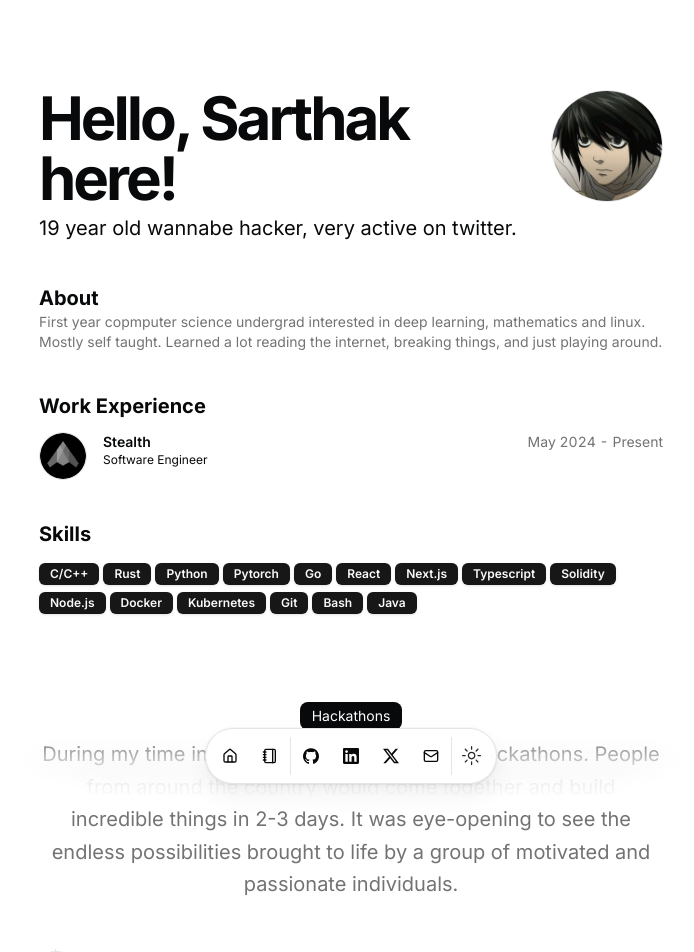
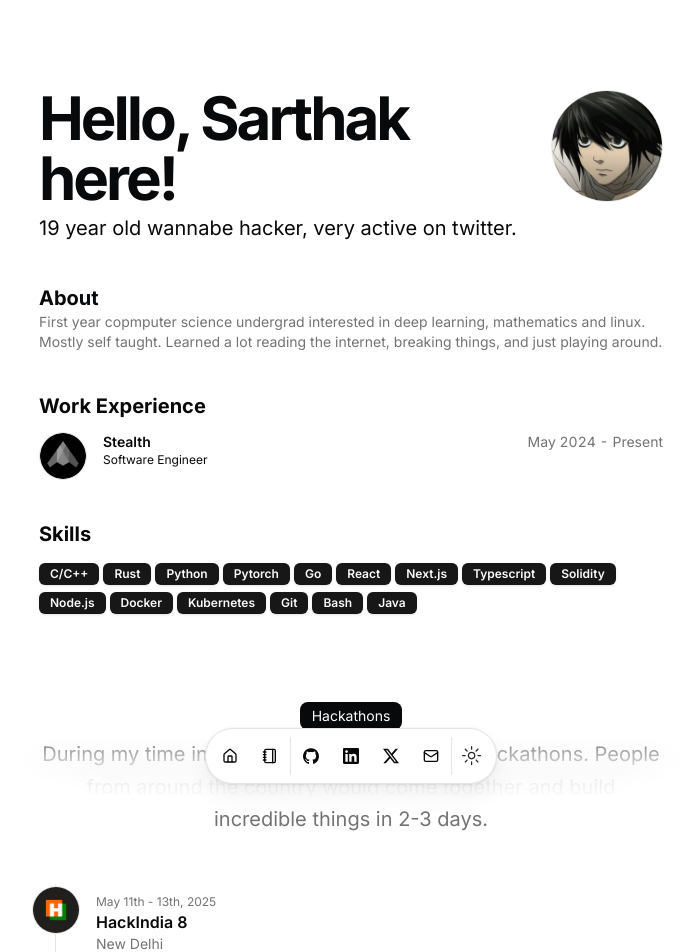
Before and after one commit to Sarthak2143/portfolio, a Next.js app: page / in a window 1280 px wide. Shown: the top 952 px of the page, without its empty margins (289-983 px from the left). Built offline with nearby package versions, Linux system fonts and the light colour scheme.

Commit message:
fix marginview type issue

```diff
--- a/src/app/page.tsx
+++ b/src/app/page.tsx
@@ -99,9 +99,7 @@ export default function Page() {
                   During my time in university, I attended
                   some hackathons. People from around the
                   country would come together and build incredible things in 2-3
-                  days. It was eye-opening to see the endless possibilities
-                  brought to life by a group of motivated and passionate
-                  individuals.
+                  days.
                 </p>
               </div>
             </div>
--- a/src/components/magicui/blur-fade.tsx
+++ b/src/components/magicui/blur-fade.tsx
@@ -29,7 +29,7 @@ const BlurFade = ({
   blur = "6px",
 }: BlurFadeProps) => {
   const ref = useRef(null);
-  const inViewResult = useInView(ref, { once: true, margin: inViewMargin });
+  const inViewResult = useInView(ref, { once: true, margin: "-50px"});
   const isInView = !inView || inViewResult;
   const defaultVariants: Variants = {
     hidden: { y: yOffset, opacity: 0, filter: `blur(${blur})` },
```
